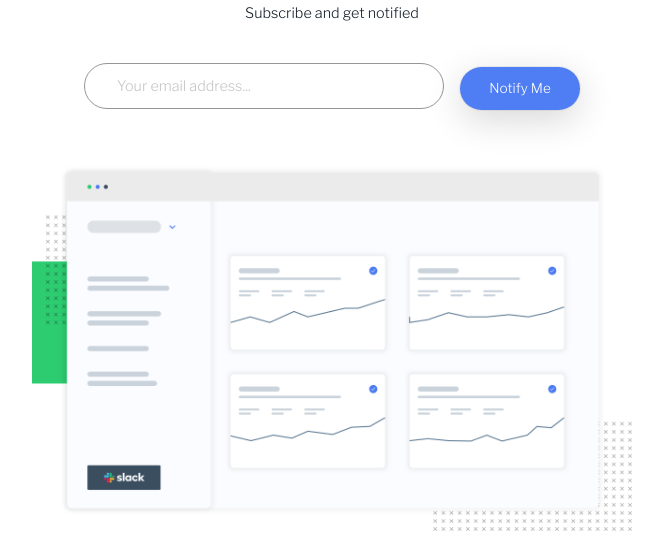
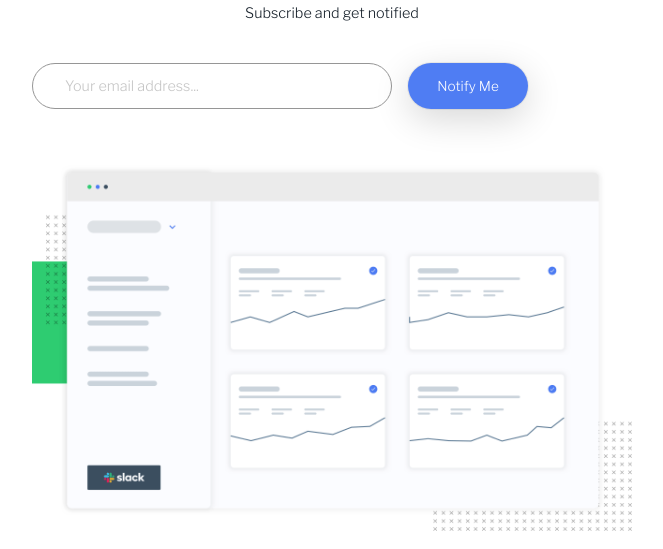
Before and after one commit to jmcconde/ping-coming-soon-page-master, a plain HTML site: page index.html in a window 1280 px wide. Shown: the part 157-706 px from the top of the page, without its empty margins (308-971 px from the left). Drawn offline with nearby package versions, Linux system fonts and the light colour scheme.

Commit message:
changed readme and form display

```diff
--- a/style.css
+++ b/style.css
@@ -135,6 +135,7 @@ body {
 .email-input {
   width: 80%;
   max-width: 360px;
+  height: 46px;
   padding: .7rem 2rem;
   font-weight: var(--fw-light);
   font-size: .9rem;
@@ -162,6 +163,7 @@ body {
 
 .submit-btn {
   width: 80%;
+  height: 46px;
   max-width: 360px;
   padding: .7rem 1rem;
   background-color: var(--clr-blue);
@@ -252,8 +254,8 @@ body {
     margin-top: 2rem;
     display: flex;
     flex-direction: row;
-    align-items: center;
-    justify-content: center
+    align-items: flex-start;
+    justify-content: flex-start;
   }
 
   .form-controll {
```
Also changed, not shown: 1 other file.
